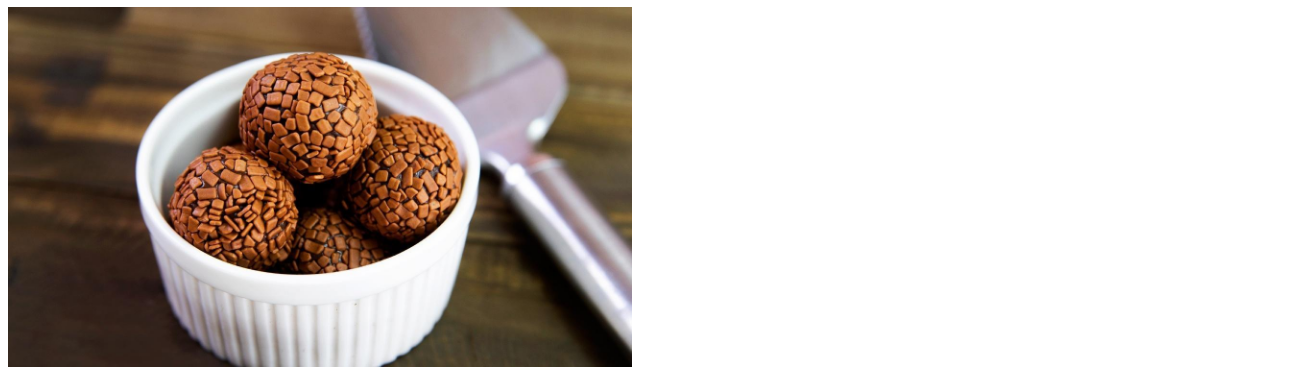
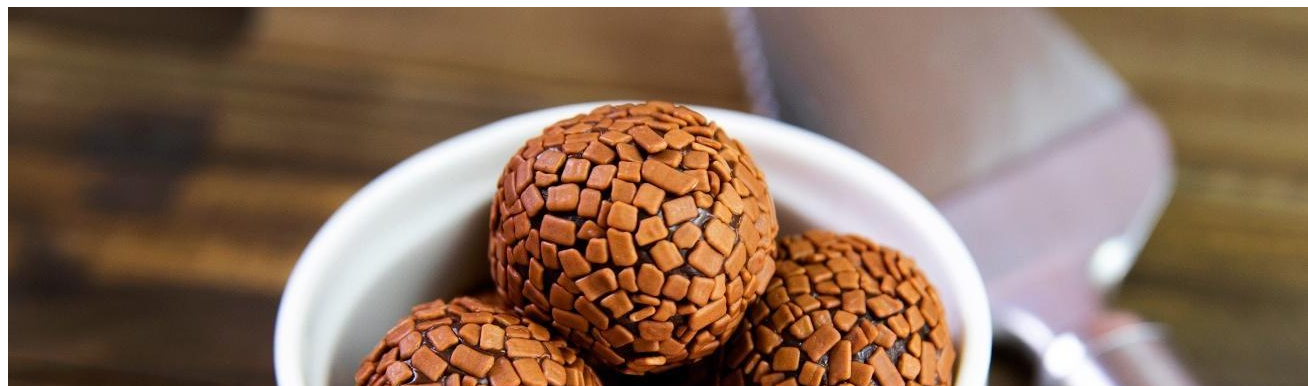
Before and after one commit to pnzrfstx6/recipes, a plain HTML site: page receitas/brigadeiro.html in a window 1280 px wide. Shown: the part 73-459 px from the top of the page, 1308 px wide, since content can reach past the window. Drawn offline with Linux system fonts and the light colour scheme.

Commit message:
redimensionei a imagem principal para o tamanho padrao para corrigir um bug que acusava na linha de codigo img

```diff
--- a/receitas/brigadeiro.html
+++ b/receitas/brigadeiro.html
@@ -7,7 +7,7 @@
     <h1><div id="header"></div>Brigadeiro</h1>
    </head>
     <body>
-      <img src="../images/brigadeiro.jpg" alt="brigadeiro" style=" 640px;height: 360px;px;">
+      <img src="../images/brigadeiro.jpg" alt="brigadeiro">
     </body>
 
     <body>
```
